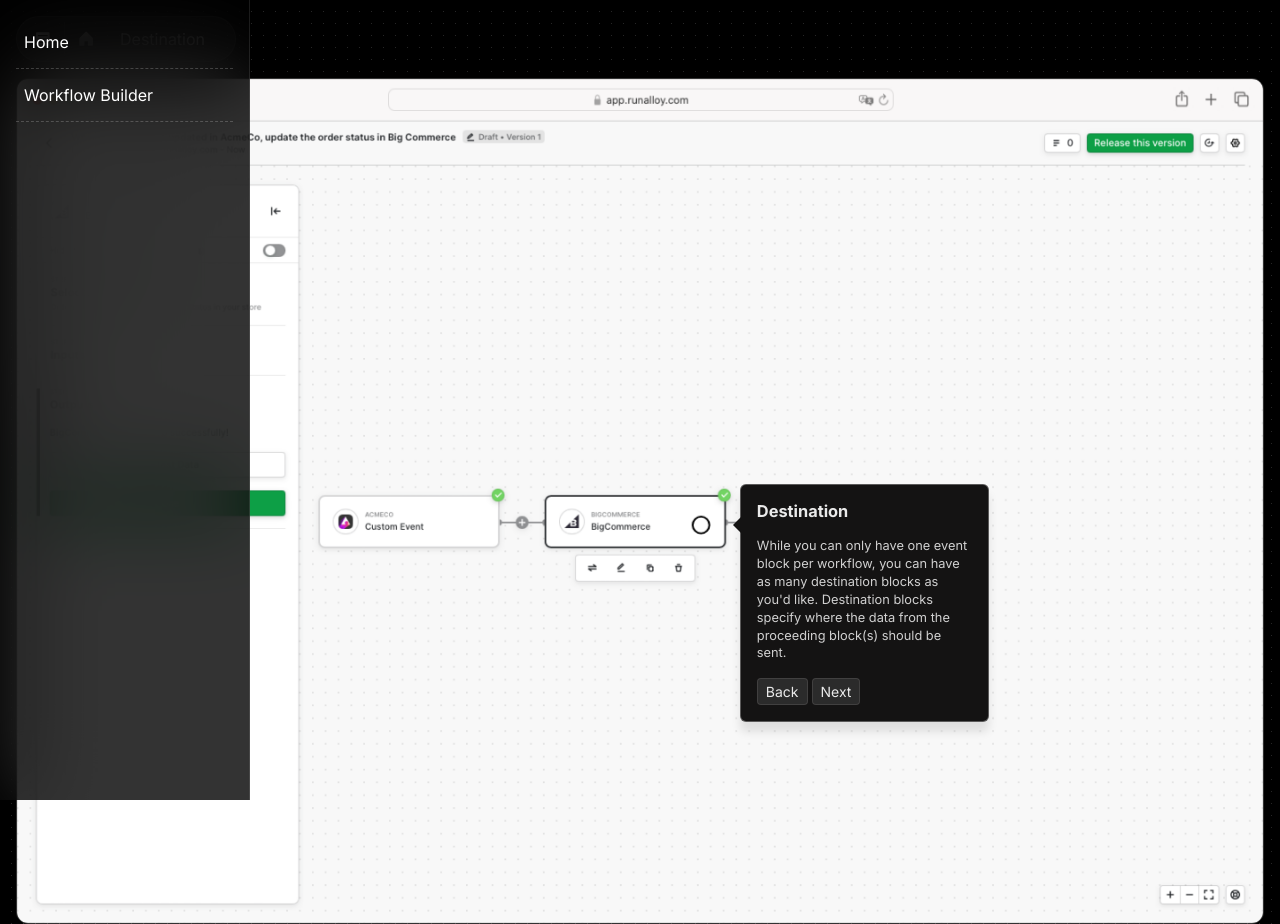
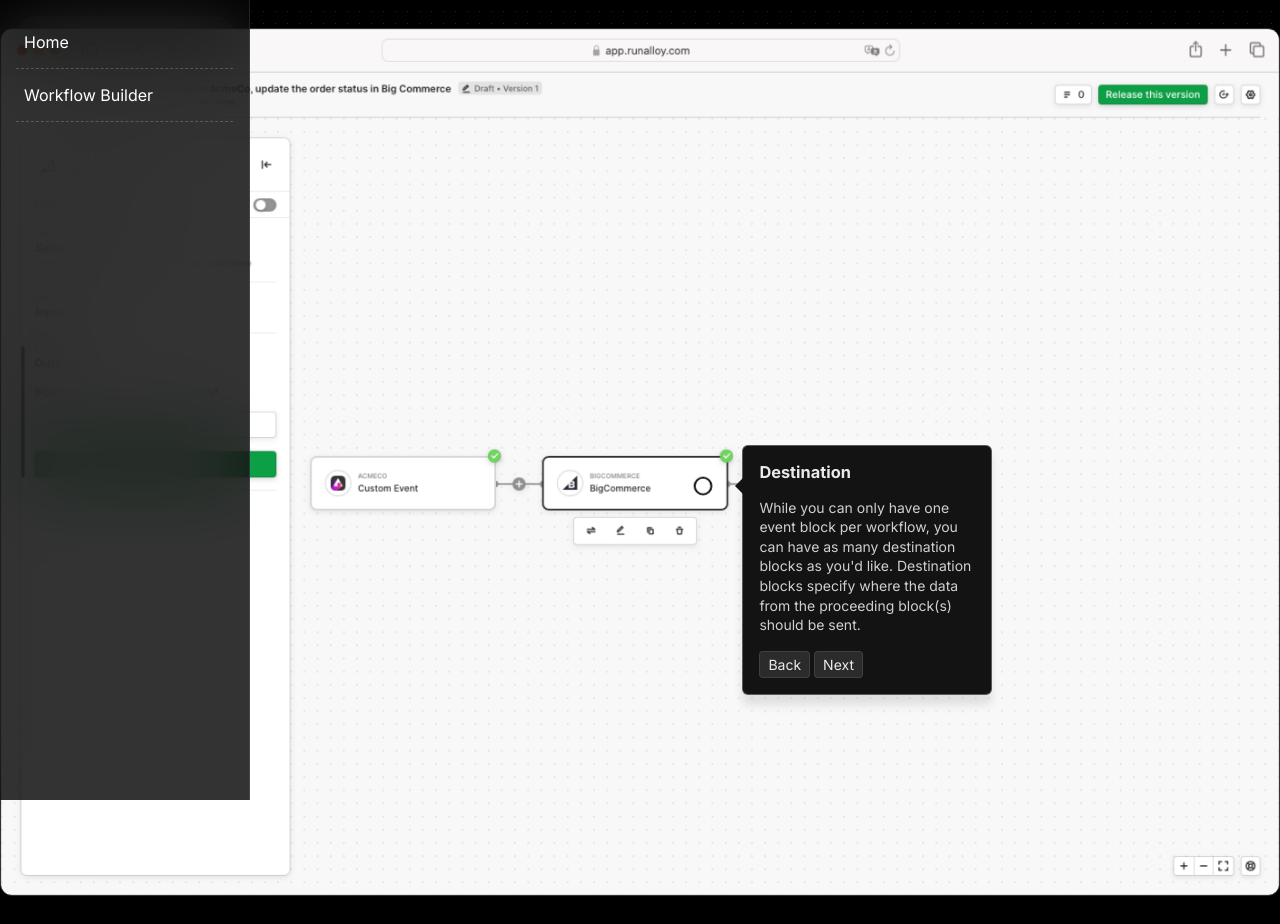
Before and after one commit to filipeafns/onboard-app, a Next.js app: page /01-workflow-basics/step2 in a window 1280 px wide. After the commit the page ends 896 px from the top, so only its background shows below. Built offline with nearby package versions, Linux system fonts and the light colour scheme.

Commit message:
Refactor image size

```diff
--- a/src/app/globals.css
+++ b/src/app/globals.css
@@ -54,6 +54,7 @@
   padding: 16px;
   display: flex;
   gap: 16px;
+  height: 100%;
   flex-direction: column;
 }
 
@@ -88,7 +89,11 @@
 
 .shot-container {
   position: relative;
-  height: 100vh;
+  display: flex;
+  justify-content: center;
+  align-items: center;
+  width: 100%;
+  height: 100%;
 }
 
 .navigation {
@@ -127,14 +132,14 @@
 
 .hotspot {
   position: relative;
+  min-width: 1280px;
   display: block;
-  width: 100%;
-  height: auto;
   overflow: hidden;
 }
 
 .hotspot img {
-  width: 100%;
+  min-width: 1280px;
+  max-width: 1280px;
   border-radius: 12px;
   border: 1px solid rgba(255, 255, 255, 0.2);
   overflow: hidden;
@@ -148,10 +153,8 @@
   background-color: #141313;
   border: 1px solid rgba(255, 255, 255, 0.3);
   padding: 16px;
-  min-width: 20%;
-  max-width: 30%;
-  min-height: 25%;
-  max-height: 30%;
+  width: 250px;
+  height: fit-content;
   box-shadow: 0 10px 10px rgba(0, 0, 0, 0.1);
   border-radius: 6px;
   gap: 16px;
@@ -159,44 +162,8 @@
   animation: moveIn .4s cubic-bezier(0, 0.66, 0, 0.88) forwards;
 }
 
-/* Styles for viewports up to 600px */
-@media (max-width: 600px) {
-  .tooltip {
-    font-size: 10px;
-    padding: 12px;
-    min-width: 50%;
-    max-width: 80%;
-    min-height: 20%;
-    max-height: 25%;
-  }
-}
-
-/* Styles for viewports from 601px to 1000px */
-@media (min-width: 601px) and (max-width: 900px) {
-  .tooltip {
-    font-size: 14px;
-    padding: 14px;
-    min-width: 30%;
-    max-width: 40%;
-    min-height: 30%;
-    max-height: 45%;
-  }
-}
-
-/* Styles for viewports from 1001px to 1280px */
-@media (min-width: 901px) and (max-width: 1920px) {
-  .tooltip {
-    font-size: 14px;
-    padding: 16px;
-    min-width: 10%%;
-    max-width: 15%;
-    min-height: 15%;
-    max-height: 30%;
-  }
-}
-
 .tooltip p {
-  font-size: 1vw;
+  font-size: 14px;
   line-height: 1.4;
   color: rgba(255, 255, 255, 0.8);
 }
```
